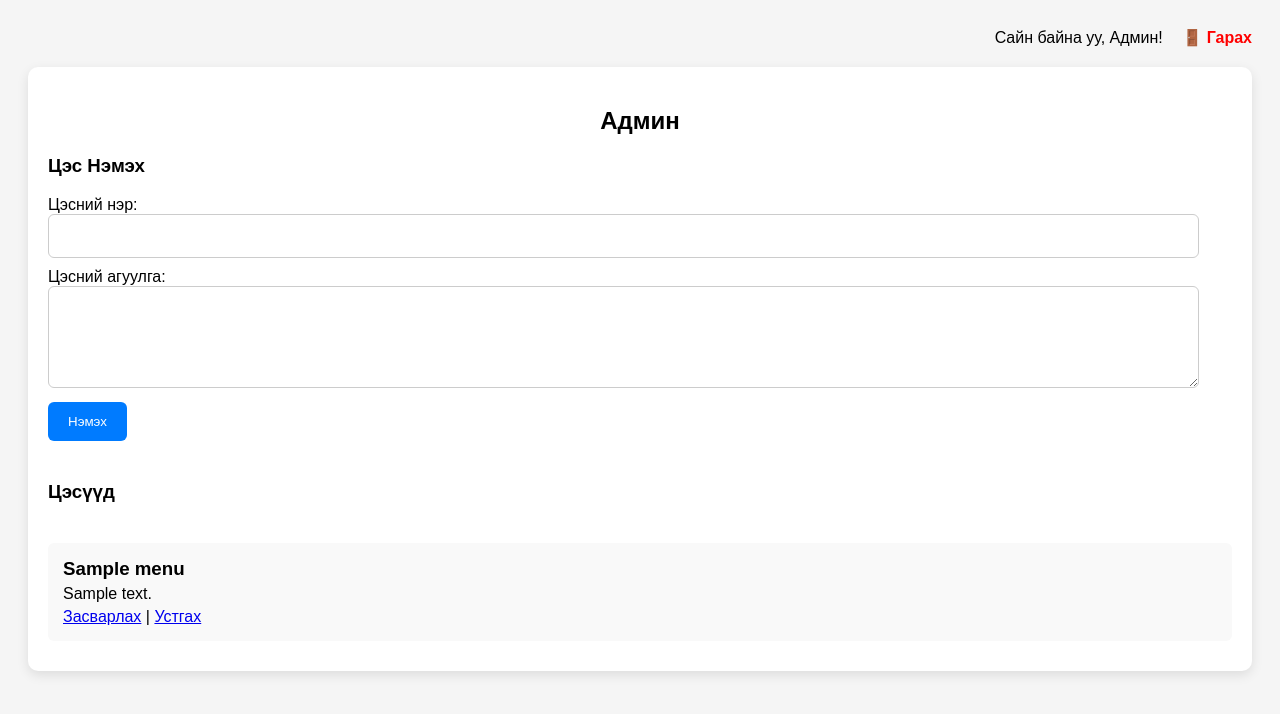
After one commit to Anhaa86/anhaacv, a PHP site: page /dashboard.php in a window 1280 px wide. The commit adds this page. Shown: the top 714 px of the page. Run offline with PHP 8.4, Linux system fonts and the light colour scheme; the visitor is signed in with stand-in values (Sample User, id 1); tables that the repository leaves empty or names only in its code hold one stand-in row (values such as "Sample post").

Commit message:
Add files via upload

```diff
--- /dev/null
+++ b/config.php
@@ -0,0 +1,20 @@
+<?php
+$host = 'localhost';
+$db   = 'cv_website';
+$user = 'root';
+$pass = '';
+$charset = 'utf8mb4';
+
+$dsn = "mysql:host=$host;dbname=$db;charset=$charset";
+$options = [
+    PDO::ATTR_ERRMODE            => PDO::ERRMODE_EXCEPTION,
+    PDO::ATTR_DEFAULT_FETCH_MODE => PDO::FETCH_ASSOC,
+];
+
+try {
+    $pdo = new PDO($dsn, $user, $pass, $options);
+} catch (\PDOException $e) {
+    echo "Холболтын алдаа: " . $e->getMessage();
+    exit;
+}
+?>
--- /dev/null
+++ b/dashboard.php
@@ -0,0 +1,191 @@
+<?php
+session_start();
+include 'config.php';
+
+// Хэрэв админ нэвтрээгүй бол эргэж нэвтрэх хуудас руу илгээх
+if (!isset($_SESSION['logged_in']) || $_SESSION['logged_in'] !== true) {
+    header("Location: login.php");
+    exit;
+}
+
+// Цэсийг нэмэх
+if ($_SERVER['REQUEST_METHOD'] === 'POST' && isset($_POST['menu_name'], $_POST['menu_content'])) {
+    $menu_name = $_POST['menu_name'];
+    $menu_content = $_POST['menu_content'];
+
+    // SQL руу цэс нэмэх
+    $stmt = $pdo->prepare("INSERT INTO menus (name, content) VALUES (?, ?)");
+    $stmt->execute([$menu_name, $menu_content]);
+    $success = "Цэс амжилттай нэмэгдлээ!";
+}
+
+// Цэсийг засварлах
+if (isset($_GET['edit']) && isset($_GET['id'])) {
+    $menu_id = $_GET['id'];
+    $stmt = $pdo->prepare("SELECT * FROM menus WHERE id = ?");
+    $stmt->execute([$menu_id]);
+    $menu = $stmt->fetch();
+
+    if ($_SERVER['REQUEST_METHOD'] === 'POST' && isset($_POST['menu_name'], $_POST['menu_content'])) {
+        $menu_name = $_POST['menu_name'];
+        $menu_content = $_POST['menu_content'];
+
+        // SQL руу засвар хийх
+        $stmt = $pdo->prepare("UPDATE menus SET name = ?, content = ? WHERE id = ?");
+        $stmt->execute([$menu_name, $menu_content, $menu_id]);
+        header('Location: dashboard.php');
+        exit;
+    }
+}
+
+// Цэсийг устгах
+if (isset($_GET['delete']) && isset($_GET['id'])) {
+    $menu_id = $_GET['id'];
+    $stmt = $pdo->prepare("DELETE FROM menus WHERE id = ?");
+    $stmt->execute([$menu_id]);
+    header('Location: dashboard.php');
+    exit;
+}
+
+// Цэсүүдийг авах
+$stmt = $pdo->query("SELECT * FROM menus");
+$menus = $stmt->fetchAll();
+?>
+
+<!DOCTYPE html>
+<html lang="mn">
+<head>
+    <meta charset="UTF-8">
+    <title>Админ</title>
+    <style>
+        body {
+            font-family: Arial, sans-serif;
+            background: #f5f5f5;
+            padding: 20px;
+        }
+
+        .container {
+            max-width: 1200px;
+            margin: 0 auto;
+            background: white;
+            padding: 20px;
+            border-radius: 10px;
+            box-shadow: 0 4px 12px rgba(0, 0, 0, 0.1);
+        }
+
+        h2 {
+            text-align: center;
+            margin-bottom: 20px;
+        }
+
+        form {
+            margin-bottom: 40px;
+        }
+
+        input[type="text"],
+        textarea {
+            width: 95%;
+            padding: 12px;
+            margin-bottom: 10px;
+            border: 1px solid #ccc;
+            border-radius: 6px;
+            font-size: 16px;
+        }
+
+        button {
+            padding: 12px 20px;
+            background-color: #007BFF;
+            border: none;
+            border-radius: 6px;
+            color: white;
+            cursor: pointer;
+        }
+
+        button:hover {
+            background-color: #0056b3;
+        }
+
+        .menu-list {
+            margin-top: 40px;
+        }
+
+        .menu-item {
+            background-color: #f9f9f9;
+            padding: 15px;
+            border-radius: 6px;
+            margin-bottom: 10px;
+        }
+
+        .menu-item h3 {
+            margin: 0;
+        }
+
+        .menu-item p {
+            margin: 5px 0;
+        }
+
+        .error {
+            color: red;
+        }
+
+        .success {
+            color: green;
+        }
+    </style>
+</head>
+<body>
+<div style="text-align: right; margin-bottom: 20px;">
+    Сайн байна уу, Админ!
+    <a href="logout.php" style="color: red; font-weight: bold; text-decoration: none; margin-left: 15px;">🚪 Гарах</a>
+</div>
+
+<div class="container">
+    <h2>Админ</h2>
+
+    <?php if (isset($success)): ?>
+        <p class="success"><?= $success ?></p>
+    <?php endif; ?>
+
+    <h3>Цэс Нэмэх</h3>
+    <form method="POST">
+        <label for="menu_name">Цэсний нэр:</label>
+        <input type="text" id="menu_name" name="menu_name" required>
+
+        <label for="menu_content">Цэсний агуулга:</label>
+        <textarea id="menu_content" name="menu_content" rows="4" required></textarea>
+
+        <button type="submit">Нэмэх</button>
+    </form>
+
+    <h3>Цэсүүд</h3>
+    <div class="menu-list">
+        <?php foreach ($menus as $menu): ?>
+            <div class="menu-item">
+                <h3><?= htmlspecialchars($menu['name']) ?></h3>
+                <p><?= htmlspecialchars($menu['content']) ?></p>
+
+                <!-- Засварлах холбоос -->
+                <a href="dashboard.php?edit=true&id=<?= $menu['id'] ?>">Засварлах</a> |
+
+                <!-- Устгах холбоос -->
+                <a href="dashboard.php?delete=true&id=<?= $menu['id'] ?>" onclick="return confirm('Та энэ цэсийг устгахдаа итгэлтэй байна уу?')">Устгах</a>
+            </div>
+        <?php endforeach; ?>
+    </div>
+
+    <?php if (isset($_GET['edit']) && isset($menu)): ?>
+        <h3>Цэс Засварлах</h3>
+        <form method="POST">
+            <label for="menu_name">Цэсний нэр:</label>
+            <input type="text" id="menu_name" name="menu_name" value="<?= htmlspecialchars($menu['name']) ?>" required>
+
+            <label for="menu_content">Цэсний агуулга:</label>
+            <textarea id="menu_content" name="menu_content" rows="4" required><?= htmlspecialchars($menu['content']) ?></textarea>
+
+            <button type="submit">Засварлах</button>
+        </form>
+    <?php endif; ?>
+</div>
+
+</body>
+</html>
```
Also changed, not shown: index.php (added, +60 -0 lines), login.php (added, +107 -0 lines), logout.php (added, +7 -0 lines), menu.php (added, +38 -0 lines), style.css (+80 -64 lines), README.md.
